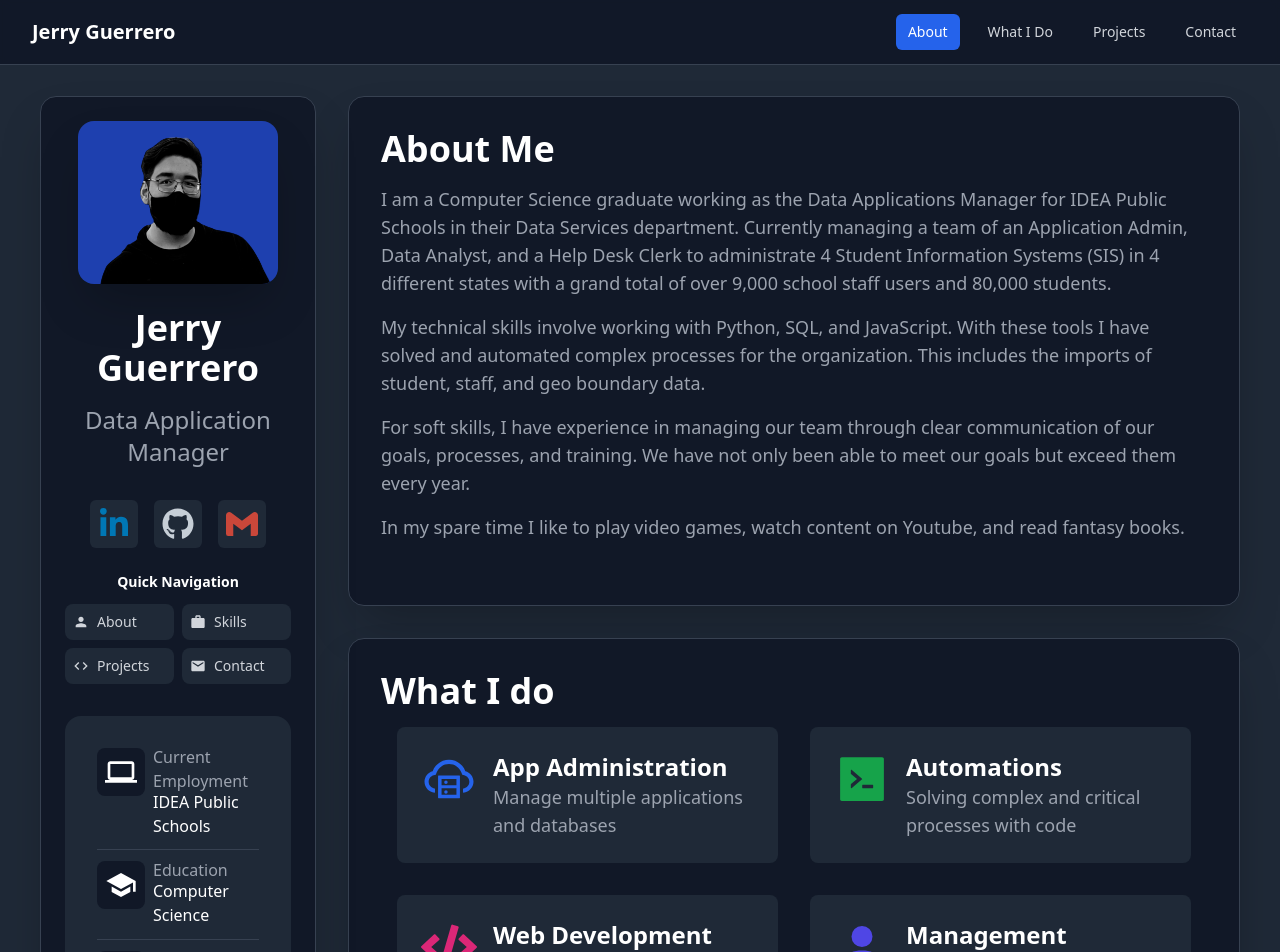
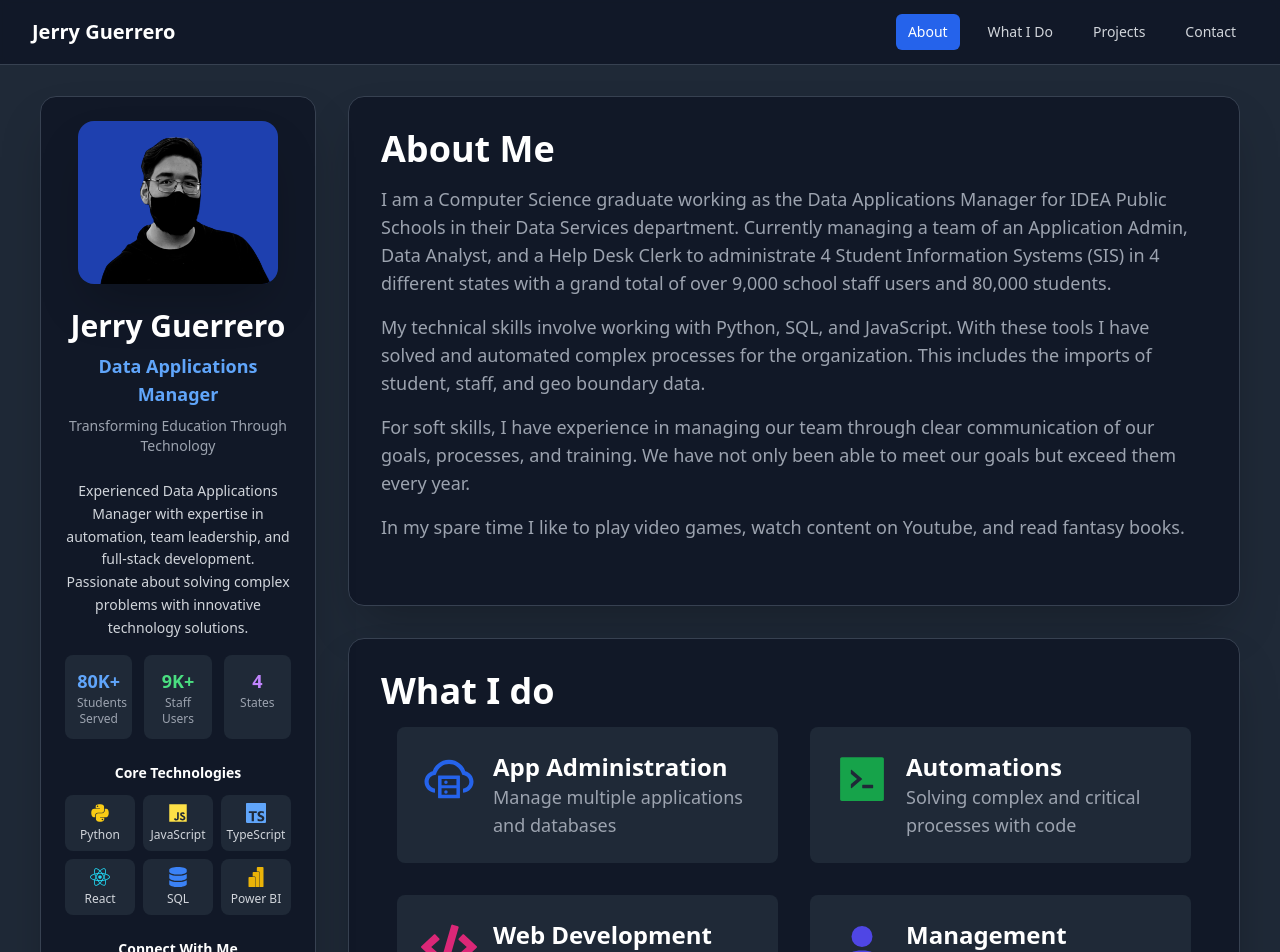
Before and after one commit to Durzo95/jerry-guerrero-portfolio, a Next.js app: page / in a window 1280 px wide. Shown: the top 952 px of the page. Built offline with nearby package versions, Linux system fonts and the light colour scheme.

Commit message:
Refactor Profile component layout; add ProfileSummary and ProfileSkills sections, and enhance ProfileDemoInfo styling

```diff
--- a/components/Profile.tsx
+++ b/components/Profile.tsx
@@ -1,10 +1,11 @@
 import React from "react";
 import ProfileTitle from "./ProfileTitle";
+import ProfileSummary from "./ProfileSummary";
+import ProfileSkills from "./ProfileSkills";
 import ProfileSocialLink from "./ProfileSocialLink";
 import ProfileDemoInfo from "./ProfileDemoInfo";
 import ProfileDownloadCV from "./ProfileDownloadCV";
 import ProfilePhoto from "./ProfilePhoto";
-import ProfileQuickNav from "./ProfileQuickNav";
 
 export default function Profile() {
   return (
@@ -13,10 +14,12 @@ export default function Profile() {
       <ProfilePhoto />
       {/* Profile Title */}
       <ProfileTitle />
+      {/* Professional Summary */}
+      <ProfileSummary />
+      {/* Core Skills */}
+      <ProfileSkills />
       {/* The social media links */}
       <ProfileSocialLink />
-      {/* Quick Navigation */}
-      <ProfileQuickNav />
       {/* The Profile demographic overview */}
       <ProfileDemoInfo />
       {/* The download resume button */}
--- a/components/ProfileDemoInfo.tsx
+++ b/components/ProfileDemoInfo.tsx
@@ -5,7 +5,9 @@ import ProfileDemoInfoRow from "./ProfileDemoInfoRow";
 
 export default function ProfileDemoInfo() {
   return (
-    <div className="my-8 p-8 bg-gray-800 rounded-2xl flex flex-col gap-4">
+    <div className="mt-6 mb-6">
+      <h3 className="text-white text-sm font-semibold mb-3 text-center">Professional Details</h3>
+      <div className="bg-gray-800 rounded-xl p-4 space-y-3">
         {/* Loop through demoInfoData */}
         {demoInfoData.map((demoInfo, i, arr) => (
           <ProfileDemoInfoRow
@@ -17,5 +19,6 @@ export default function ProfileDemoInfo() {
           />
         ))}
       </div>
+    </div>
   );
 }
--- a/components/ProfileDemoInfoRow.tsx
+++ b/components/ProfileDemoInfoRow.tsx
@@ -12,22 +12,22 @@ interface Props {
 export default function ProfileDemoInfoRow(prop: Props) {
   return (
     <>
-      <div className="flex flex-row gap-2">
+      <div className="flex flex-row gap-3 items-center">
         {/* The icon on the row */}
-        <div className="flex-col">
+        <div className="flex-shrink-0">
           <div className="rounded-lg bg-gray-900 p-2">
-            <prop.Icon size={32} />
+            <prop.Icon size={20} className="text-gray-300" />
           </div>
         </div>
         {/* The text on the row */}
-        <div className="flex-col">
-          <h2 className="text-md text-gray-400 my-[-3px]">{prop.subText}</h2>
-          <h1 className="text-white text-md">{prop.text}</h1>
+        <div className="flex-1 min-w-0">
+          <h2 className="text-xs text-gray-400 mb-1">{prop.subText}</h2>
+          <h1 className="text-white text-sm font-medium truncate">{prop.text}</h1>
         </div>
       </div>
       {/* Bottom border, only if not the last element*/}
       {!prop.lastRow && (
-        <div className="border-b border-gray-700 my-[-0.3rem]" />
+        <div className="border-b border-gray-700" />
       )}
     </>
   );
--- a/components/ProfileDownloadCV.tsx
+++ b/components/ProfileDownloadCV.tsx
@@ -2,15 +2,16 @@ import { MdDownload } from "react-icons/md";
 
 export default function DownloadCV() {
   return (
-    <div className="flex justify-center">
+    <div className="mt-6">
       <a
         href="https://drive.google.com/file/d/1WFWc1VWiRnBJo3a_qeW8HO-z7Bk4Y1OB/view?usp=share_link"
         download={"Gerardo Guerrero Resume.pdf"}
         target="_blank"
         rel="noopener noreferrer"
+        className="w-full"
       >
-        <button className="bg-gray-300 text-gray-800 font-bold py-2 px-4 rounded inline-flex items-center transform transition duration-500 hover:scale-105 hover:bg-blue-500">
-          <MdDownload className="w-6 h-6 mr-2" />
+        <button className="w-full bg-blue-600 hover:bg-blue-700 text-white font-semibold py-3 px-4 rounded-lg inline-flex items-center justify-center transform transition duration-300 hover:scale-105 border border-blue-500 hover:border-blue-400">
+          <MdDownload className="w-5 h-5 mr-2" />
           <span>Download Resume</span>
         </button>
       </a>
--- a/components/ProfileQuickNav.tsx
+++ /dev/null
@@ -1,39 +0,0 @@
-import React from "react";
-import { MdPerson, MdWork, MdCode, MdEmail } from "react-icons/md";
-
-export default function ProfileQuickNav() {
-  const navItems = [
-    { id: "about", label: "About", icon: MdPerson },
-    { id: "what-i-do", label: "Skills", icon: MdWork },
-    { id: "projects", label: "Projects", icon: MdCode },
-    { id: "contact", label: "Contact", icon: MdEmail },
-  ];
-
-  const scrollToSection = (sectionId: string) => {
-    const element = document.getElementById(sectionId);
-    if (element) {
-      element.scrollIntoView({
-        behavior: "smooth",
-        block: "start",
-      });
-    }
-  };
-
-  return (
-    <div className="mt-6 mb-6">
-      <h3 className="text-white text-sm font-semibold mb-3 text-center">Quick Navigation</h3>
-      <div className="grid grid-cols-2 gap-2">
-        {navItems.map((item) => (
-          <button
-            key={item.id}
-            onClick={() => scrollToSection(item.id)}
-            className="flex items-center gap-2 p-2 bg-gray-800 hover:bg-gray-700 rounded-lg transition-colors text-sm text-gray-300 hover:text-white"
-          >
-            <item.icon size={16} />
-            <span>{item.label}</span>
-          </button>
-        ))}
-      </div>
-    </div>
-  );
-}
--- /dev/null
+++ b/components/ProfileSkills.tsx
@@ -0,0 +1,31 @@
+import React from "react";
+import { FaPython, FaJs, FaReact, FaDatabase } from "react-icons/fa";
+import { SiTypescript, SiPowerbi } from "react-icons/si";
+
+export default function ProfileSkills() {
+  const skills = [
+    { name: "Python", icon: FaPython, color: "text-yellow-400" },
+    { name: "JavaScript", icon: FaJs, color: "text-yellow-300" },
+    { name: "TypeScript", icon: SiTypescript, color: "text-blue-400" },
+    { name: "React", icon: FaReact, color: "text-cyan-400" },
+    { name: "SQL", icon: FaDatabase, color: "text-blue-500" },
+    { name: "Power BI", icon: SiPowerbi, color: "text-yellow-500" },
+  ];
+
+  return (
+    <div className="mt-6 mb-6">
+      <h3 className="text-white text-sm font-semibold mb-3 text-center">Core Technologies</h3>
+      <div className="grid grid-cols-3 gap-2">
+        {skills.map((skill, index) => (
+          <div
+            key={index}
+            className="flex flex-col items-center p-2 bg-gray-800 rounded-lg hover:bg-gray-700 transition-colors"
+          >
+            <skill.icon className={`${skill.color} mb-1`} size={20} />
+            <span className="text-gray-300 text-xs text-center">{skill.name}</span>
+          </div>
+        ))}
+      </div>
+    </div>
+  );
+}
--- a/components/ProfileSocialLink.tsx
+++ b/components/ProfileSocialLink.tsx
@@ -5,23 +5,26 @@ import socialMediaData from "../data/socialMediaData";
 
 export default function SocialLink() {
   return (
-    <div className="flex flex-row gap-4 justify-center mt-8">
+    <div className="mt-6 mb-6">
+      <h3 className="text-white text-sm font-semibold mb-3 text-center">Connect With Me</h3>
+      <div className="flex flex-row gap-3 justify-center">
         {/* Loop through socialMediaData */}
         {socialMediaData.map((socialMedia, i) => (
           <a
             key={i}
             href={socialMedia.href}
-          className="bg-gray-800 rounded-md p-2 transform transition duration-500 hover:scale-125 hover:bg-blue-900"
+            className="bg-gray-800 rounded-lg p-3 transform transition duration-300 hover:scale-110 hover:bg-gray-700 border border-gray-600 hover:border-gray-500"
             target="_blank"
             rel="noopener noreferrer"
+            title={socialMedia.href.includes('linkedin') ? 'LinkedIn' : socialMedia.href.includes('github') ? 'GitHub' : 'Email'}
           >
             <socialMedia.Icon
-            key={i}
-            size={32}
+              size={24}
               style={{ color: socialMedia.color }}
             />
           </a>
         ))}
       </div>
+    </div>
   );
 }
--- /dev/null
+++ b/components/ProfileSummary.tsx
@@ -0,0 +1,29 @@
+import React from "react";
+
+export default function ProfileSummary() {
+  return (
+    <div className="mt-6 mb-6 text-center">
+      <p className="text-gray-300 text-sm leading-relaxed mb-4">
+        Experienced Data Applications Manager with expertise in automation,
+        team leadership, and full-stack development. Passionate about solving
+        complex problems with innovative technology solutions.
+      </p>
+
+      {/* Key Stats */}
+      <div className="grid grid-cols-3 gap-3 mt-4">
+        <div className="bg-gray-800 rounded-lg p-3">
+          <div className="text-blue-400 text-lg font-bold">80K+</div>
+          <div className="text-gray-400 text-xs">Students Served</div>
+        </div>
+        <div className="bg-gray-800 rounded-lg p-3">
+          <div className="text-green-400 text-lg font-bold">9K+</div>
+          <div className="text-gray-400 text-xs">Staff Users</div>
+        </div>
+        <div className="bg-gray-800 rounded-lg p-3">
+          <div className="text-purple-400 text-lg font-bold">4</div>
+          <div className="text-gray-400 text-xs">States</div>
+        </div>
+      </div>
+    </div>
+  );
+}
--- a/components/ProfileTitle.tsx
+++ b/components/ProfileTitle.tsx
@@ -1,12 +1,16 @@
 export default function ProfileTitle() {
   return (
-    <>
+    <div className="text-center mb-6">
       {/* The name */}
-      <h1 className="text-4xl font-bold text-center">Jerry Guerrero</h1>
+      <h1 className="text-3xl font-bold text-white mb-2">Jerry Guerrero</h1>
       {/* The title */}
-      <h2 className="text-2xl text-center text-gray-400 mt-4">
-        Data Application Manager
+      <h2 className="text-lg text-blue-400 font-semibold mb-2">
+        Data Applications Manager
       </h2>
-    </>
+      {/* Tagline */}
+      <p className="text-gray-400 text-sm">
+        Transforming Education Through Technology
+      </p>
+    </div>
   );
 }
```
Lines whose indentation alone changed are shown as unchanged.
